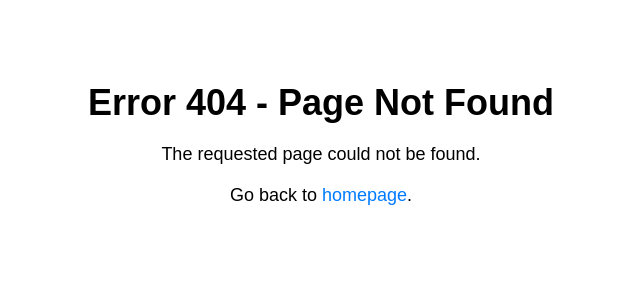
After one commit to doodledaron/sneaker_app_assignment, a Django app: template customer_interface/templates/error.html in a window 1280 px wide. The commit adds this page. Shown: the top 300 px of the page, without its empty margins (319-959 px from the left). Run offline with Django 5.2, Linux system fonts and the light colour scheme; the template is opened without the code that fills it, so the values that code supplies are empty.

Commit message:
sneakers can now be fectched

```diff
--- /dev/null
+++ b/customer_interface/templates/error.html
@@ -0,0 +1,30 @@
+<!DOCTYPE html>
+<html>
+<head>
+    <title>{{error_message}}</title>
+    <style>
+        body {
+            font-family: Arial, sans-serif;
+            text-align: center;
+            padding: 50px;
+        }
+        h1 {
+            font-size: 36px;
+            margin-bottom: 20px;
+        }
+        p {
+            font-size: 18px;
+            margin-bottom: 20px;
+        }
+        a {
+            color: #007bff;
+            text-decoration: none;
+        }
+    </style>
+</head>
+<body>
+    <h1>Error 404 - Page Not Found</h1>
+    <p>The requested page could not be found.</p>
+    <p>Go back to <a href="/">homepage</a>.</p>
+</body>
+</html>
--- a/customer_interface/templates/product_details.html
+++ b/customer_interface/templates/product_details.html
@@ -33,11 +33,11 @@
 
         <div class="item">
             <div class="image">
-                <img src="{% static 'images/s3.png' %}" width="400px">
+                <img src="{{sneaker.sneaker_url}}" width="400px">
             </div>
             <div class="sneaker-info">
-                <h3 class="fw-bold">VERY VIVIER STRASS BUCKLE SNEAKERS<br>IN LEATHER</h3>
-                <h4>BRAND: ROGER VIVIER</h4>
+                <h3 class="fw-bold">{{sneaker.sneaker_name}}<br>IN LEATHER</h3>
+                <h4>BRAND: {{sneaker.sneaker_brand}}</h4>
 
                 <div class="size">
                     <p>SIZE: </p>
--- a/customer_interface/urls.py
+++ b/customer_interface/urls.py
@@ -4,7 +4,7 @@ from . import views
 
 urlpatterns = [
     path('', views.index, name="index"), # when www.example.com/ is asked, it will call the home function from views.py
-    path('product_details/', views.product_details, name="product_details"), # when www.example.com/ is asked, it will call the home function from views.py
+    path('product_details/<str:sneaker_id>/', views.product_details, name="product_details"), # when www.example.com/ is asked, it will call the home function from views.py
        path('', views.index, name='home'),
     path('login/', views.user_login, name='login'),
     path('signup/', views.user_signup, name='signup'),
```
Also changed, not shown: customer_interface/templates/index.html (+8 -2 lines), customer_interface/views.py (+15 -7 lines).
